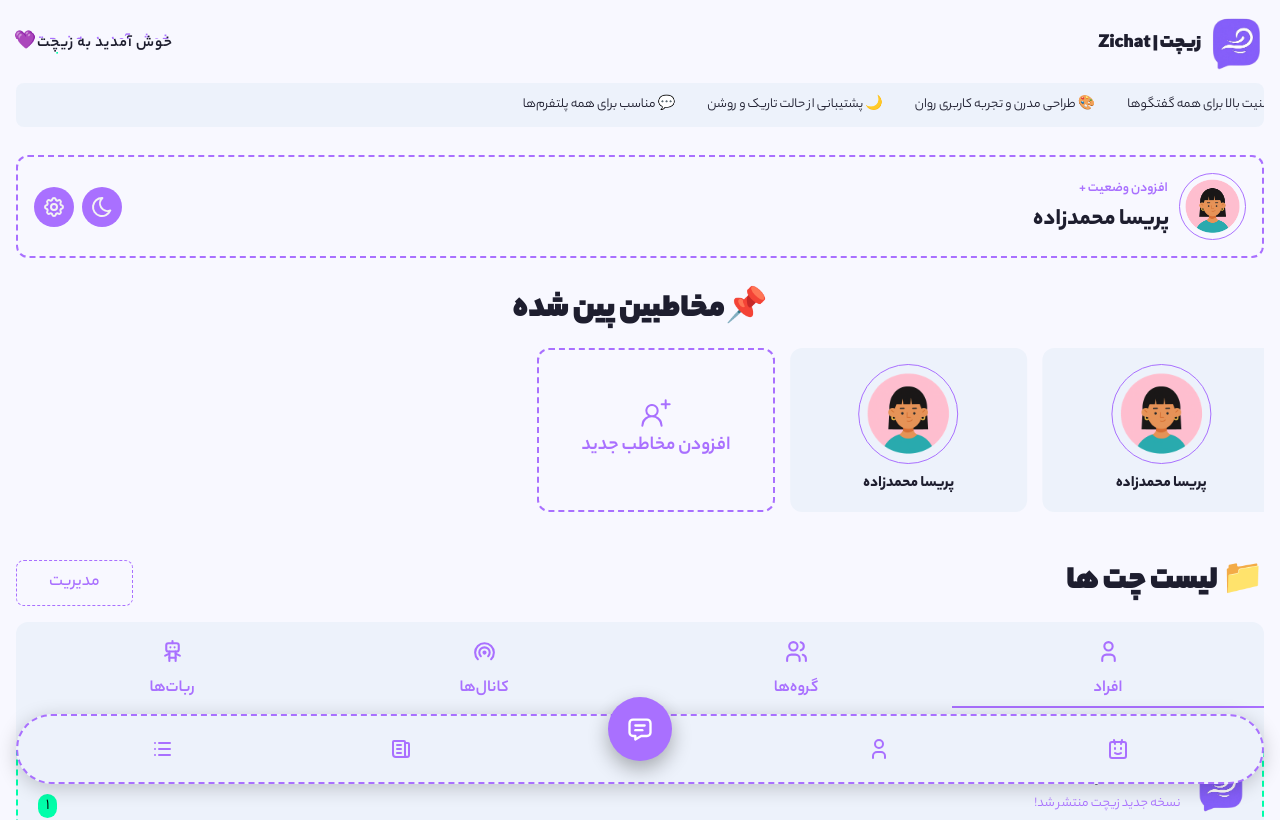
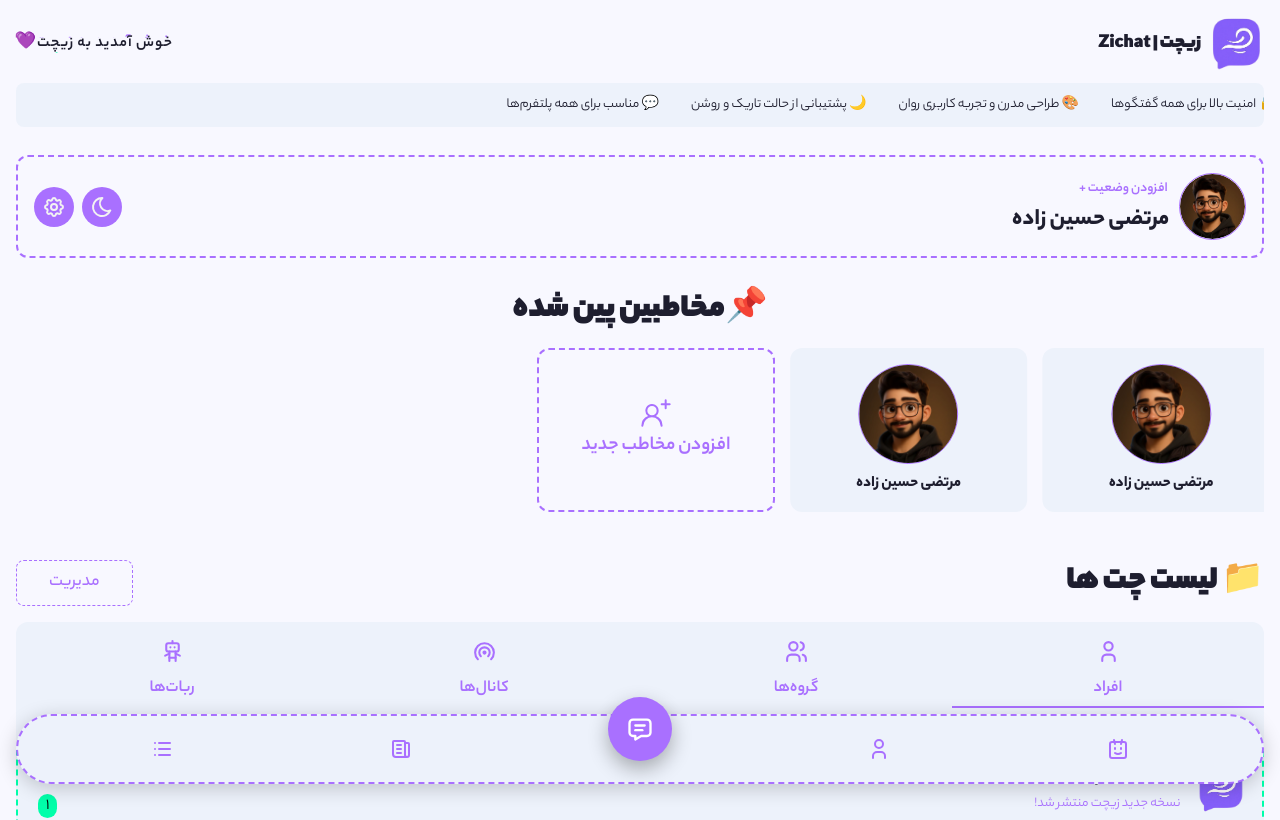
Before and after one commit to Morteza-Hoseinzadeh/zichat, a Next.js app in the folder client/: page / in a window 1280 px wide. Shown: the top 820 px of the page. Built offline with nearby package versions, Linux system fonts and the light colour scheme.

Commit message:
Change mocks name and avatar

```diff
--- a/client/src/app/direct/pv/[id]/page.tsx
+++ b/client/src/app/direct/pv/[id]/page.tsx
@@ -8,14 +8,14 @@ import { TbDots } from 'react-icons/tb';
 import ConvertToPersianDigit from '@/utils/functions/convertToPersianDigit';
 
 const mock = [
-  { id: 1, type: 'user', name: 'سینا شکوری', lastMessage: 'سلام، حالت چطوره؟', timestamp: '14:23', unreadCount: 2, avatar: '/assets/avatars/avatar.png' },
-  { id: 2, type: 'user', name: 'آرمان معصومی', lastMessage: 'فایل رو دریافت کردم ممنون', timestamp: '13:10', unreadCount: 0, avatar: '/assets/avatars/avatar.png' },
-  { id: 3, type: 'group', name: 'تیم طراحی', lastMessage: 'جلسه بعدی کیه؟', timestamp: '11:30', unreadCount: 5, avatar: '/assets/avatars/avatar.png' },
-  { id: 4, type: 'group', name: 'توسعه‌دهندگان وب', lastMessage: 'سورس کد آپلود شد', timestamp: '10:15', unreadCount: 0, avatar: '/assets/avatars/avatar.png' },
-  { id: 5, type: 'channel', name: 'کانال اخبار تکنولوژی', lastMessage: 'نسخه جدید React منتشر شد', timestamp: '09:00', unreadCount: 3, avatar: '/assets/avatars/avatar.png' },
-  { id: 6, type: 'channel', name: 'زنگ تفریح', lastMessage: 'جوک روز 😂', timestamp: '08:20', unreadCount: 0, avatar: '/assets/avatars/avatar.png' },
-  { id: 7, type: 'bot', name: 'ترجمه‌یار', lastMessage: 'ترجمه: Hello → سلام', timestamp: '07:00', unreadCount: 1, avatar: '/assets/avatars/avatar.png' },
-  { id: 8, type: 'bot', name: 'هواشناسی', lastMessage: 'امروز: آفتابی ☀️', timestamp: '06:30', unreadCount: 0, avatar: '/assets/avatars/avatar.png' },
+  { id: 1, type: 'user', name: 'سینا شکوری', lastMessage: 'سلام، حالت چطوره؟', timestamp: '14:23', unreadCount: 2, avatar: '/assets/avatars/avatar.jpg' },
+  { id: 2, type: 'user', name: 'آرمان معصومی', lastMessage: 'فایل رو دریافت کردم ممنون', timestamp: '13:10', unreadCount: 0, avatar: '/assets/avatars/avatar.jpg' },
+  { id: 3, type: 'group', name: 'تیم طراحی', lastMessage: 'جلسه بعدی کیه؟', timestamp: '11:30', unreadCount: 5, avatar: '/assets/avatars/avatar.jpg' },
+  { id: 4, type: 'group', name: 'توسعه‌دهندگان وب', lastMessage: 'سورس کد آپلود شد', timestamp: '10:15', unreadCount: 0, avatar: '/assets/avatars/avatar.jpg' },
+  { id: 5, type: 'channel', name: 'کانال اخبار تکنولوژی', lastMessage: 'نسخه جدید React منتشر شد', timestamp: '09:00', unreadCount: 3, avatar: '/assets/avatars/avatar.jpg' },
+  { id: 6, type: 'channel', name: 'زنگ تفریح', lastMessage: 'جوک روز 😂', timestamp: '08:20', unreadCount: 0, avatar: '/assets/avatars/avatar.jpg' },
+  { id: 7, type: 'bot', name: 'ترجمه‌یار', lastMessage: 'ترجمه: Hello → سلام', timestamp: '07:00', unreadCount: 1, avatar: '/assets/avatars/avatar.jpg' },
+  { id: 8, type: 'bot', name: 'هواشناسی', lastMessage: 'امروز: آفتابی ☀️', timestamp: '06:30', unreadCount: 0, avatar: '/assets/avatars/avatar.jpg' },
 ];
 
 const pageVariants: any = {
@@ -43,7 +43,7 @@ function Header({ onClose }: { onClose: () => void }) {
   return (
     <Box sx={styles.header}>
       <Box display={'flex'} alignItems={'center'} gap={1} sx={{ img: { border: '1px solid', borderColor: checkConnectionStatus.color, borderRadius: '50%' } }}>
-        <img src="/assets/avatars/avatar.png" alt="avatar.png" width={65} height={65} />
+        <img src="/assets/avatars/avatar.jpg" alt="avatar.jpg" width={65} height={65} />
         <Box>
           <Typography variant="h6" fontWeight={900} color="text.primary">
             محمد رفعتی
--- a/client/src/app/page.tsx
+++ b/client/src/app/page.tsx
@@ -15,15 +15,42 @@ import UserInfoHeader from '@/components/user-info-header/userInfoHeader';
 import ChatsList from '@/components/chats-list/chatsList';
 import Menu from '@/components/menu/menu';
 
-export default function page() {
+// Variants
+const containerVariants: any = {
+  hidden: { opacity: 0 },
+  show: { opacity: 1, transition: { staggerChildren: 0.15 } },
+};
+
+// TODO: Create a seperate custom component to add this effect for all of the components
+
+const itemVariants: any = {
+  hidden: { opacity: 0, y: 20 },
+  show: { opacity: 1, y: 0, transition: { type: 'spring', stiffness: 100 } },
+};
+
+export default function Page() {
   return (
-    <Box position={'relative'}>
-      <motion.div initial={{ opacity: 0 }} animate={{ opacity: 1 }} transition={{ duration: 1 }}>
-        <SideBar />
-        <UserInfoHeader />
-        <ChatsPin />
-        <ChatsList />
-        <Menu />
+    <Box position="relative">
+      <motion.div variants={containerVariants} initial="hidden" animate="show">
+        <motion.div variants={itemVariants}>
+          <SideBar />
+        </motion.div>
+
+        <motion.div variants={itemVariants}>
+          <UserInfoHeader />
+        </motion.div>
+
+        <motion.div variants={itemVariants}>
+          <ChatsPin />
+        </motion.div>
+
+        <motion.div variants={itemVariants}>
+          <ChatsList />
+        </motion.div>
+
+        <motion.div variants={containerVariants}>
+          <Menu />
+        </motion.div>
       </motion.div>
     </Box>
   );
--- a/client/src/components/chats-list/chatsList.tsx
+++ b/client/src/components/chats-list/chatsList.tsx
@@ -1,20 +1,26 @@
 'use client';
 
 import React from 'react';
+import { useRouter } from 'next/navigation';
 import { Typography, Box, Tabs, Tab, Button } from '@mui/material';
 import ConvertToPersianDigit from '@/utils/functions/convertToPersianDigit';
 import { TbBroadcast, TbRobot, TbUser, TbUsers } from 'react-icons/tb';
-import { useRouter } from 'next/navigation';
+import { motion } from 'framer-motion';
 
 const mock = [
-  { id: 1, type: 'user', name: 'سینا شکوری', lastMessage: 'سلام، حالت چطوره؟', timestamp: '14:23', unreadCount: 2, avatar: '/assets/avatars/avatar.png' },
-  { id: 2, type: 'user', name: 'آرمان معصومی', lastMessage: 'فایل رو دریافت کردم ممنون', timestamp: '13:10', unreadCount: 0, avatar: '/assets/avatars/avatar.png' },
-  { id: 3, type: 'group', name: 'تیم طراحی', lastMessage: 'جلسه بعدی کیه؟', timestamp: '11:30', unreadCount: 5, avatar: '/assets/avatars/avatar.png' },
-  { id: 4, type: 'group', name: 'توسعه‌دهندگان وب', lastMessage: 'سورس کد آپلود شد', timestamp: '10:15', unreadCount: 0, avatar: '/assets/avatars/avatar.png' },
-  { id: 5, type: 'channel', name: 'کانال اخبار تکنولوژی', lastMessage: 'نسخه جدید React منتشر شد', timestamp: '09:00', unreadCount: 3, avatar: '/assets/avatars/avatar.png' },
-  { id: 6, type: 'channel', name: 'زنگ تفریح', lastMessage: 'جوک روز 😂', timestamp: '08:20', unreadCount: 0, avatar: '/assets/avatars/avatar.png' },
-  { id: 7, type: 'bot', name: 'ترجمه‌یار', lastMessage: 'ترجمه: Hello → سلام', timestamp: '07:00', unreadCount: 1, avatar: '/assets/avatars/avatar.png' },
-  { id: 8, type: 'bot', name: 'هواشناسی', lastMessage: 'امروز: آفتابی ☀️', timestamp: '06:30', unreadCount: 0, avatar: '/assets/avatars/avatar.png' },
+  { id: 1, type: 'user', name: 'سینا شکوری', lastMessage: 'سلام، حالت چطوره؟', timestamp: '14:23', unreadCount: 2, avatar: '/assets/avatars/avatar.jpg' },
+  { id: 2, type: 'user', name: 'آرمان معصومی', lastMessage: 'فایل رو دریافت کردم ممنون', timestamp: '13:10', unreadCount: 0, avatar: '/assets/avatars/avatar.jpg' },
+  { id: 10, type: 'user', name: 'آرمان معصومی', lastMessage: 'فایل رو دریافت کردم ممنون', timestamp: '13:10', unreadCount: 0, avatar: '/assets/avatars/avatar.jpg' },
+  { id: 11, type: 'user', name: 'آرمان معصومی', lastMessage: 'فایل رو دریافت کردم ممنون', timestamp: '13:10', unreadCount: 0, avatar: '/assets/avatars/avatar.jpg' },
+  { id: 12, type: 'user', name: 'آرمان معصومی', lastMessage: 'فایل رو دریافت کردم ممنون', timestamp: '13:10', unreadCount: 0, avatar: '/assets/avatars/avatar.jpg' },
+  { id: 3, type: 'group', name: 'تیم طراحی', lastMessage: 'جلسه بعدی کیه؟', timestamp: '11:30', unreadCount: 5, avatar: '/assets/avatars/avatar.jpg' },
+  { id: 4, type: 'group', name: 'توسعه‌دهندگان وب', lastMessage: 'سورس کد آپلود شد', timestamp: '10:15', unreadCount: 0, avatar: '/assets/avatars/avatar.jpg' },
+  { id: 100, type: 'group', name: 'توسعه‌دهندگان وب', lastMessage: 'سورس کد آپلود شد', timestamp: '10:15', unreadCount: 0, avatar: '/assets/avatars/avatar.jpg' },
+  { id: 5, type: 'channel', name: 'کانال اخبار تکنولوژی', lastMessage: 'نسخه جدید React منتشر شد', timestamp: '09:00', unreadCount: 3, avatar: '/assets/avatars/avatar.jpg' },
+  { id: 6, type: 'channel', name: 'زنگ تفریح', lastMessage: 'جوک روز 😂', timestamp: '08:20', unreadCount: 0, avatar: '/assets/avatars/avatar.jpg' },
+  { id: 7, type: 'bot', name: 'ترجمه‌یار', lastMessage: 'ترجمه: Hello → سلام', timestamp: '07:00', unreadCount: 1, avatar: '/assets/avatars/avatar.jpg' },
+  { id: 8, type: 'bot', name: 'هواشناسی', lastMessage: 'امروز: آفتابی ☀️', timestamp: '06:30', unreadCount: 0, avatar: '/assets/avatars/avatar.jpg' },
+  { id: 80, type: 'bot', name: 'هواشناسی', lastMessage: 'امروز: آفتابی ☀️', timestamp: '06:30', unreadCount: 0, avatar: '/assets/avatars/avatar.jpg' },
 ];
 
 interface TabPanelProps {
@@ -84,6 +90,11 @@ export default function ChatsList() {
     setValue(newValue);
   };
 
+  const itemVariants: any = {
+    hidden: { opacity: 0, y: 20 },
+    show: { opacity: 1, y: 0, transition: { type: 'spring', stiffness: 100 } },
+  };
+
   return (
     <Box mt={6} mb={14}>
       <Box display={'flex'} alignItems="center" justifyContent={'space-between'} mb={2}>
@@ -106,7 +117,7 @@ export default function ChatsList() {
 
         {[0, 1, 2, 3].map((tabIndex) => (
           <CustomTabPanel key={tabIndex} value={value} index={tabIndex}>
-            <>
+            <motion.div variants={itemVariants}>
               <ZichatNewsPinned handleGetChatData={handleGetChatData} />
               {mock
                 .filter((chat) => chat.type === tabTypes[tabIndex])
@@ -135,12 +146,9 @@ export default function ChatsList() {
                         </Box>
                       </Box>
                     </Box>
-                    {/* <Box mr={2} ml={1}>
-                      <input type="checkbox" name="" id="" />
-                    </Box> */}
                   </Box>
                 ))}
-            </>
+            </motion.div>
           </CustomTabPanel>
         ))}
       </Box>
--- a/client/src/components/chats-pin/chatsPin.tsx
+++ b/client/src/components/chats-pin/chatsPin.tsx
@@ -33,11 +33,11 @@ export default function ChatsPin() {
         {Array.from({ length: 2 }).map((_, index) => (
           <Box key={index} className="keen-slider__slide" p={2} sx={{ backgroundColor: 'background.paper', borderRadius: '12px', textAlign: 'center', width: 'fit-content' }}>
             <Box sx={{ border: '1px solid', borderColor: 'primary.main', borderRadius: '50%', overflow: 'hidden', width: '100px', height: '100px', mx: 'auto' }}>
-              <img src="/assets/avatars/avatar.png" alt={`avatar-${index}`} width="100%" height="100%" />
+              <img src="/assets/avatars/avatar.jpg" alt={`avatar-${index}`} width="100%" height="100%" />
             </Box>
             <Box mt={1}>
               <Typography variant="body1" color="text.primary" fontWeight={900}>
-                پریسا محمدزاده
+                مرتضی حسین زاده
               </Typography>
             </Box>
           </Box>
--- a/client/src/components/user-info-header/userInfoHeader.tsx
+++ b/client/src/components/user-info-header/userInfoHeader.tsx
@@ -19,7 +19,7 @@ export default function UserInfoHeader() {
     <Box mb={4} mt={2} display={'flex'} justifyContent="space-between" alignItems="center" sx={{ border: '2px dashed', borderRadius: '12px', p: 2, borderColor: 'primary.main' }}>
       <Box display={'flex'} alignItems="center" gap={1.2}>
         <Box sx={{ border: '1px solid', borderColor: 'primary.main', borderRadius: '50%', overflow: 'hidden' }}>
-          <Avatar src="/assets/avatars/avatar.png" alt="پریسا-احمدی" sx={{ width: '65px', height: '65px' }} />
+          <Avatar src="/assets/avatars/avatar.jpg" alt="پریسا-احمدی" sx={{ width: '65px', height: '65px' }} />
         </Box>
         <Box display={'flex'} flexDirection="column">
           <Box sx={{ width: 'fit-content', transition: 'all 0.2s ease-in-out', p: 0.2, borderRadius: '8px', cursor: 'pointer', '&:hover': { backgroundColor: 'background.paper' } }} mb={0.5}>
@@ -28,7 +28,7 @@ export default function UserInfoHeader() {
             </Typography>
           </Box>
           <Typography color="text.primary" variant="h5" fontWeight={900}>
-            پریسا محمدزاده
+            مرتضی حسین زاده
           </Typography>
         </Box>
       </Box>
```
Also changed, not shown: client/public/assets/avatars/avatar-1.png (renamed from client/public/assets/avatars/avatar.png), client/public/assets/avatars/avatar.jpg (added).
